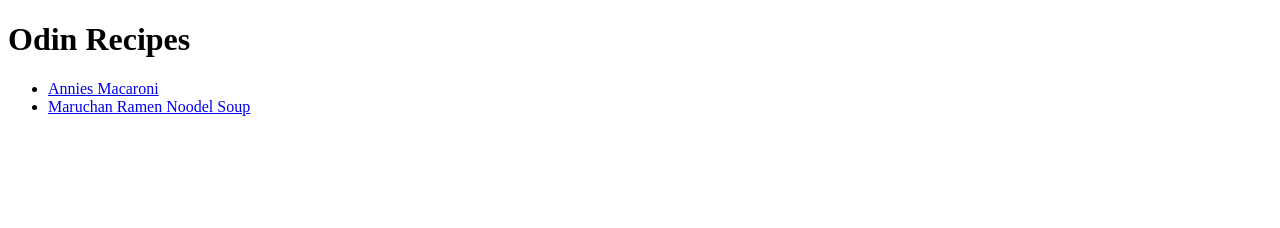
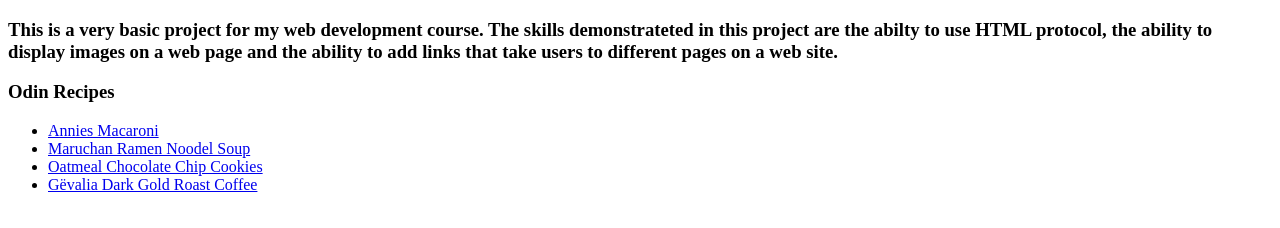
Before and after one commit to Jaxstoney/odin-recipes, a plain HTML site: page index.html in a window 1280 px wide. Drawn offline with Linux system fonts and the light colour scheme.

Commit message:
added more images and edited index.html

```diff
--- a/index.html
+++ b/index.html
@@ -6,13 +6,18 @@
     <title>Recipe Odin Project</title>
 </head>
 <body>
-    <h1>
+    <h3>This is a very basic project for my web development course. The skills demonstrateted in this project
+        are the abilty to use HTML protocol, the ability to display images on a web page and the ability to add links
+        that take users to different pages on a web site.
+    <h3>
         Odin Recipes
     </h1>
 
     <ul>
         <li><a href="recipes/Annies_Macaroni.html">Annies Macaroni</a></li>
         <li><a href="recipes/Maruchan_Ramen.html">Maruchan Ramen Noodel Soup</a></li>
+        <li><a href="recipes/Oatmeal_Cookies.html">Oatmeal Chocolate Chip Cookies</a></li>
+        <li><a href="recipes/Gevalia.html">Gëvalia Dark Gold Roast Coffee</a></li>
     </ul>
 
 </body>
```
Also changed, not shown: images/Coffee.jpeg (added), images/Maruchan.jpeg (renamed from images/Maruchan.jpg), images/Oatmeal_Cookies.jpeg (added).
